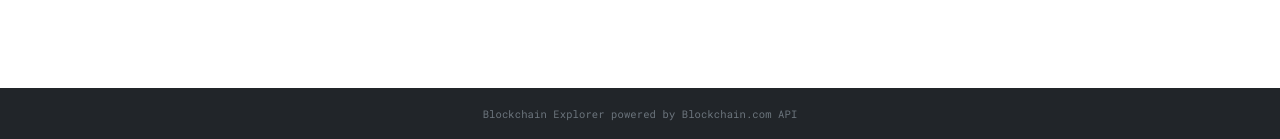
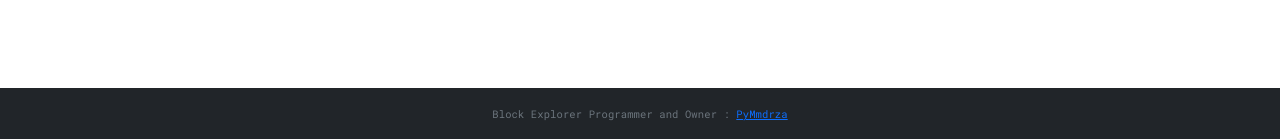
Before and after one commit to Pymmdrza/pyExplorer, a Flask app: page / in a window 1280 px wide. Shown: the part 661-800 px from the top of the page. Run offline with Flask 3, Linux system fonts and the light colour scheme; data that the repository does not hold is empty.

Commit message:
Update base.html

```diff
--- a/templates/base.html
+++ b/templates/base.html
@@ -52,7 +52,7 @@
 
     <footer class="footer mt-auto py-3 bg-dark text-light">
         <div class="container text-center">
-            <small class="text-secondary">Blockchain Explorer powered by Blockchain.com API</small>
+            <small class="text-secondary">Block Explorer Programmer and Owner : <a href="https://github.com/pymmdrza" title="Pymmdrza">PyMmdrza</a></small>
         </div>
     </footer>
 
```
